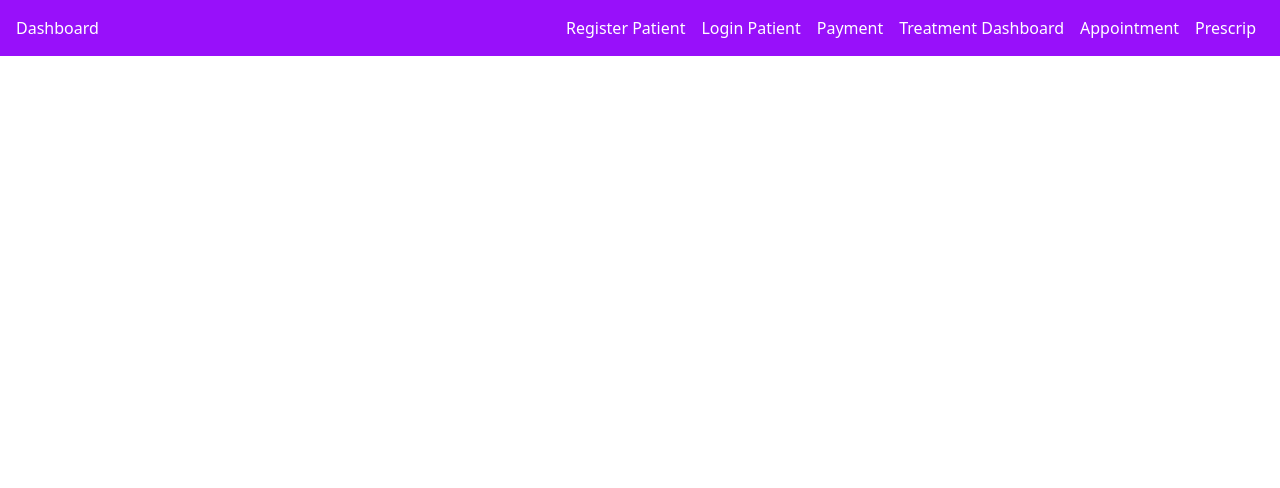
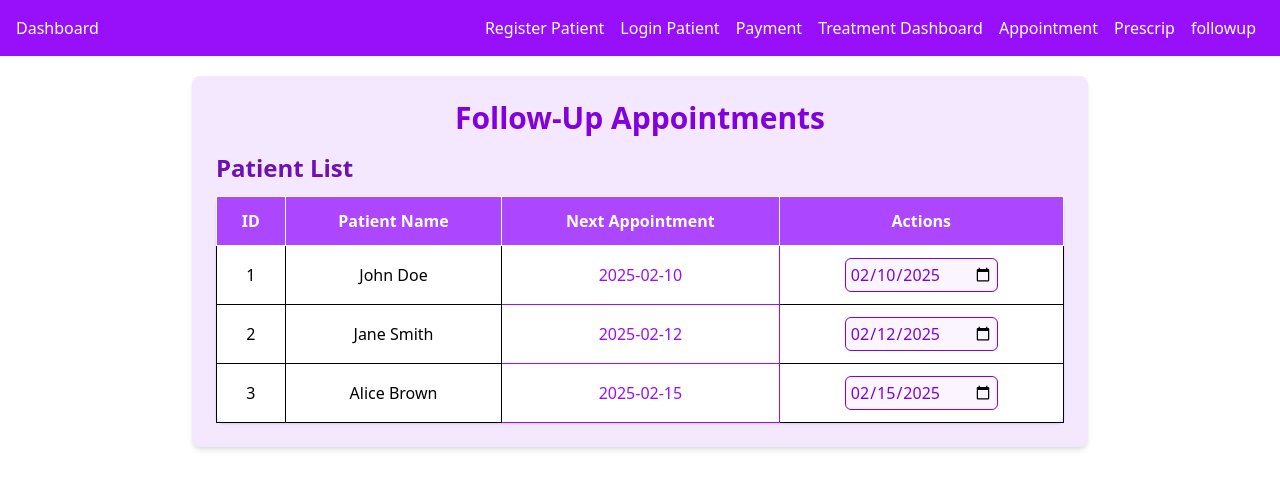
Before and after one commit to tejashriiii/dentistFrontend, a React (Vite) app: page /followUp in a window 1280 px wide. Shown: the top 488 px of the page. Built offline with nearby package versions, Linux system fonts and the light colour scheme.

Commit message:
Add followUp

```diff
--- a/src/App.jsx
+++ b/src/App.jsx
@@ -8,7 +8,7 @@ import Payment from "./components/Payment";
 import TreatmentDashboard from "./components/TreatmentDashboard";
 import PatientAppointmentForm from "./components/PatientAppointmentForm";
 import Prescriptions from './components/Prescriptions';
-
+import FollowUp from './components/FollowUp';
 
 const App = () => {
   const [patients, setPatients] = React.useState([]);
@@ -31,6 +31,9 @@ const App = () => {
           <Link to="/treatmentdashboard" className="text-white p-2">Treatment Dashboard</Link>
           <Link to="/appointment" className="text-white p-2">Appointment</Link>
           <Link to="/prescriptions" className="text-white p-2">Prescrip</Link>
+          <Link to="/followup" className="text-white p-2">followup</Link>
+
+
 
           </div>
         </nav>
@@ -43,6 +46,7 @@ const App = () => {
           <Route path="/treatmentdashboard" element={<TreatmentDashboard />} />
           <Route path="/appointment" element={<PatientAppointmentForm />} />
           <Route path="/prescriptions" element={< Prescriptions/>} />
+          <Route path="/followUp" element={< FollowUp userType="doctor" />} />
 
         </Routes>
 
--- /dev/null
+++ b/src/components/FollowUp.jsx
@@ -0,0 +1,88 @@
+import React, { useState } from "react";
+
+const FollowUp = ({ userType }) => {
+  // Mock patient data
+  const [patients, setPatients] = useState([
+    { id: 1, name: "John Doe", appointment: "2025-02-10" },
+    { id: 2, name: "Jane Smith", appointment: "2025-02-12" },
+    { id: 3, name: "Alice Brown", appointment: "2025-02-15" },
+  ]);
+
+  // Handle appointment update
+  const handleAppointmentChange = (id, newDate) => {
+    setPatients((prevPatients) =>
+      prevPatients.map((patient) =>
+        patient.id === id ? { ...patient, appointment: newDate } : patient
+      )
+    );
+  };
+
+  return (
+    <div className="max-w-4xl mx-auto bg-purple-100 p-6 rounded-lg shadow-md mt-5">
+      <h2 className="text-3xl font-bold text-purple-700 mb-4 text-center">
+        Follow-Up Appointments
+      </h2>
+
+      {/* For Doctor and Staff */}
+      {(userType === "doctor" || userType === "staff") && (
+        <div>
+          <h3 className="text-2xl font-semibold text-purple-800 mb-3">
+            Patient List
+          </h3>
+          <table className="w-full border-collapse border border-purple-300 bg-white rounded-lg shadow">
+            <thead>
+              <tr className="bg-purple-500 text-white">
+                <th className="border p-3">ID</th>
+                <th className="border p-3">Patient Name</th>
+                <th className="border p-3">Next Appointment</th>
+                {userType === "doctor" && <th className="border p-3">Actions</th>}
+              </tr>
+            </thead>
+            <tbody>
+              {patients.map((patient) => (
+                <tr key={patient.id} className="text-center hover:bg-purple-200">
+                  <td className="border p-3">{patient.id}</td>
+                  <td className="border p-3">{patient.name}</td>
+                  <td className="border p-3 text-purple-600 font-medium">
+                    {patient.appointment}
+                  </td>
+                  {userType === "doctor" && (
+                    <td className="border p-3">
+                      <input
+                        type="date"
+                        className="border p-1 rounded-md bg-purple-50 text-purple-700"
+                        value={patient.appointment}
+                        onChange={(e) => handleAppointmentChange(patient.id, e.target.value)}
+                      />
+                    </td>
+                  )}
+                </tr>
+              ))}
+            </tbody>
+          </table>
+        </div>
+      )}
+
+      {/* For Patients */}
+      {userType === "patient" && (
+        <div className="mt-5">
+          <h3 className="text-2xl font-semibold text-purple-800 mb-3">
+            Your Appointment
+          </h3>
+          {patients.length > 0 ? (
+            <p className="text-lg">
+              Your next appointment is on:{" "}
+              <span className="font-bold text-purple-700">
+                {patients[0].appointment}
+              </span>
+            </p>
+          ) : (
+            <p className="text-lg text-red-500">No appointment scheduled yet.</p>
+          )}
+        </div>
+      )}
+    </div>
+  );
+};
+
+export default FollowUp;
--- a/src/components/Prescriptions.jsx
+++ b/src/components/Prescriptions.jsx
@@ -257,35 +257,44 @@ const Prescriptions = () => {
                 <label className="block text-lg font-medium">Dosage</label>
                 <div>
                   <input
-                    type="radio"
+                    type="checkbox"
                     name="dosage"
                     value="M"
                     id="M"
                     required
                   />
-                  <label htmlFor="M">M</label>
+                  <label htmlFor="M">Morning</label>
                 </div>
                 <div>
-                  <input
-                    type="radio"
+                   <input
+                    type="checkbox"
                     name="dosage"
                     value="A"
                     id="A"
                   />
-                  <label htmlFor="A">A</label>
+                  <label htmlFor="A">After-noon</label>
                 </div>
                 <div>
                   <input
-                    type="radio"
+                    type="checkbox"
                     name="dosage"
                     value="E"
                     id="E"
                   />
-                  <label htmlFor="E">E</label>
+                  <label htmlFor="E">Evening</label>
                 </div>
                 <div>
                   <input
-                    type="radio"
+                    type="checkbox"
+                    name="dosage"
+                    value="N"
+                    id="N"
+                  />
+                  <label htmlFor="N">NIght</label>
+                </div>
+                <div>
+                  <input
+                    type="checkbox"
                     name="dosage"
                     value="SOS"
                     id="SOS"
@@ -294,7 +303,7 @@ const Prescriptions = () => {
                 </div>
                 <div>
                   <input
-                    type="radio"
+                    type="checkbox"
                     name="dosage"
                     value="Immediate"
                     id="Immediate"
```
